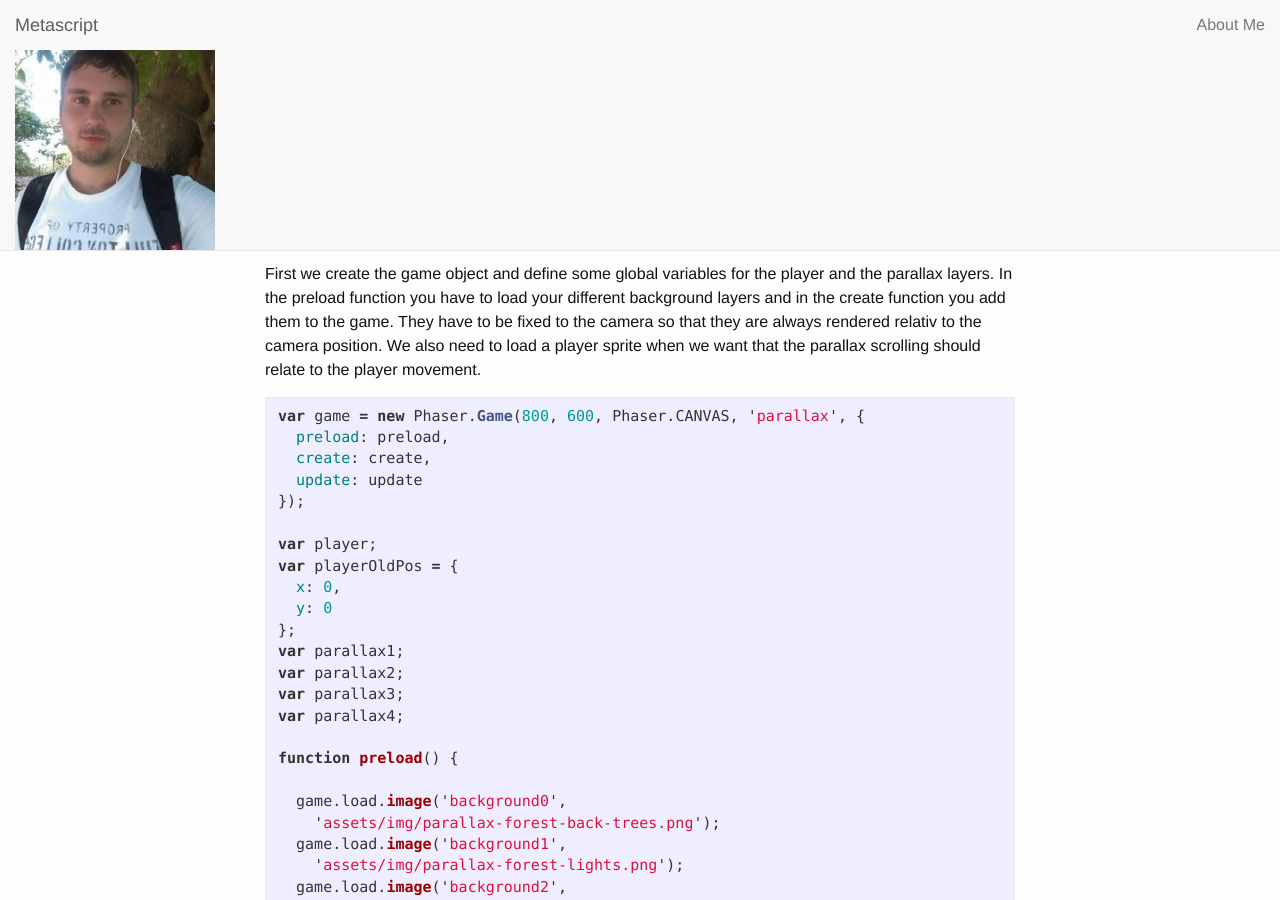
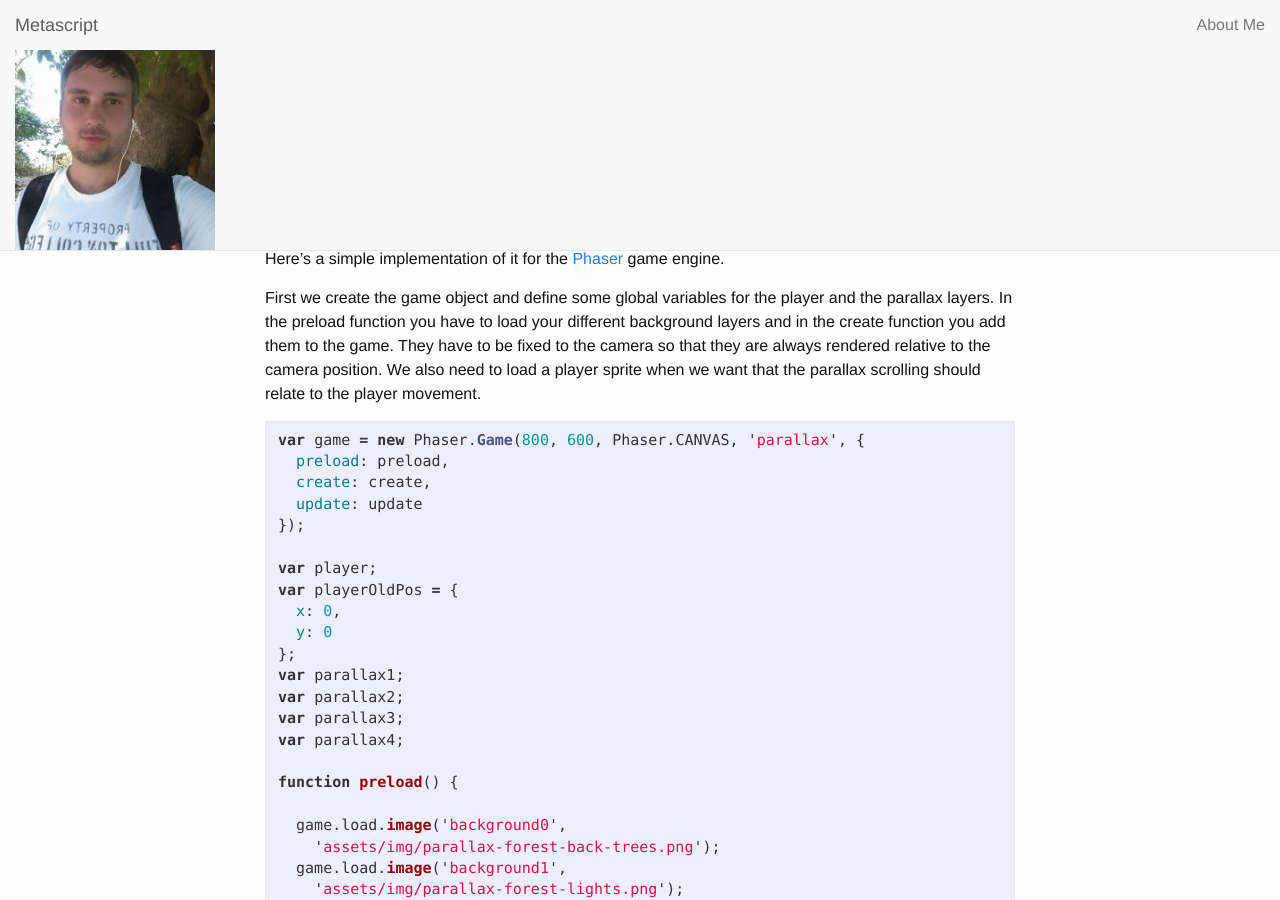
Before and after one commit to Magro28/Magro28.github.io, a Jekyll site: the page built from _posts/2016-05-28-parallax-scrolling-with-phaser.md, in a window 1280 px wide and 900 px high. Built offline with Jekyll 4.4.1, drawn with Linux system fonts in a browser that asks for light colours; nearby versions of some CDN libraries.

```diff
--- a/_posts/2016-05-28-parallax-scrolling-with-phaser.md
+++ b/_posts/2016-05-28-parallax-scrolling-with-phaser.md
@@ -4,7 +4,7 @@ title: Parallax Scrolling with Phaser
 subtitle: A small example how to implement simple parallax scrolling
 ---
 
-Parallax Scrolling gives every side-scrolling 2d game a lot polish and is quite easy
+Parallax Scrolling gives every side-scrolling 2d game a lot of polish and is quite easy
 to achieve. It gives an illusion of depth to the background and simulates the effect
 of distant objects in our vision when we move.
 
@@ -15,7 +15,7 @@ First we create the game object and define some global variables for the player
 and the parallax layers.
 In the preload function you have to load your different background layers and in
 the create function you add them to the game. They have to be fixed to the camera so
-that they are always rendered relativ to the camera position. We also need to load
+that they are always rendered relative to the camera position. We also need to load
 a player sprite when we want that the parallax scrolling should relate to the player
 movement.
 
--- a/index.html
+++ b/index.html
@@ -3,9 +3,7 @@ layout: page
 title: Metascript
 subtitle: A place in the web for strange thoughts and me
 bigimg:
-  - "img/vietnamhalongbay.JPG" : "Halong Bay, Vietnam 2015"
-  - "img/laosluangprabang.jpg" : "Somewhere near Luang Prabang, Laos 2016"
-  - "img/thailandpai.jpg" : "Somewhere near Pai, Thailand 2016"
+  - "img/metascriptcode.png" : "Meta Picture of Markdown code of this blog, Metascript 2016"
   - "img/javascriptcode.png" : "Some code, JavaScript 2016"
 ---
 
```
Also changed, not shown: img/metascriptcode.png (added).
